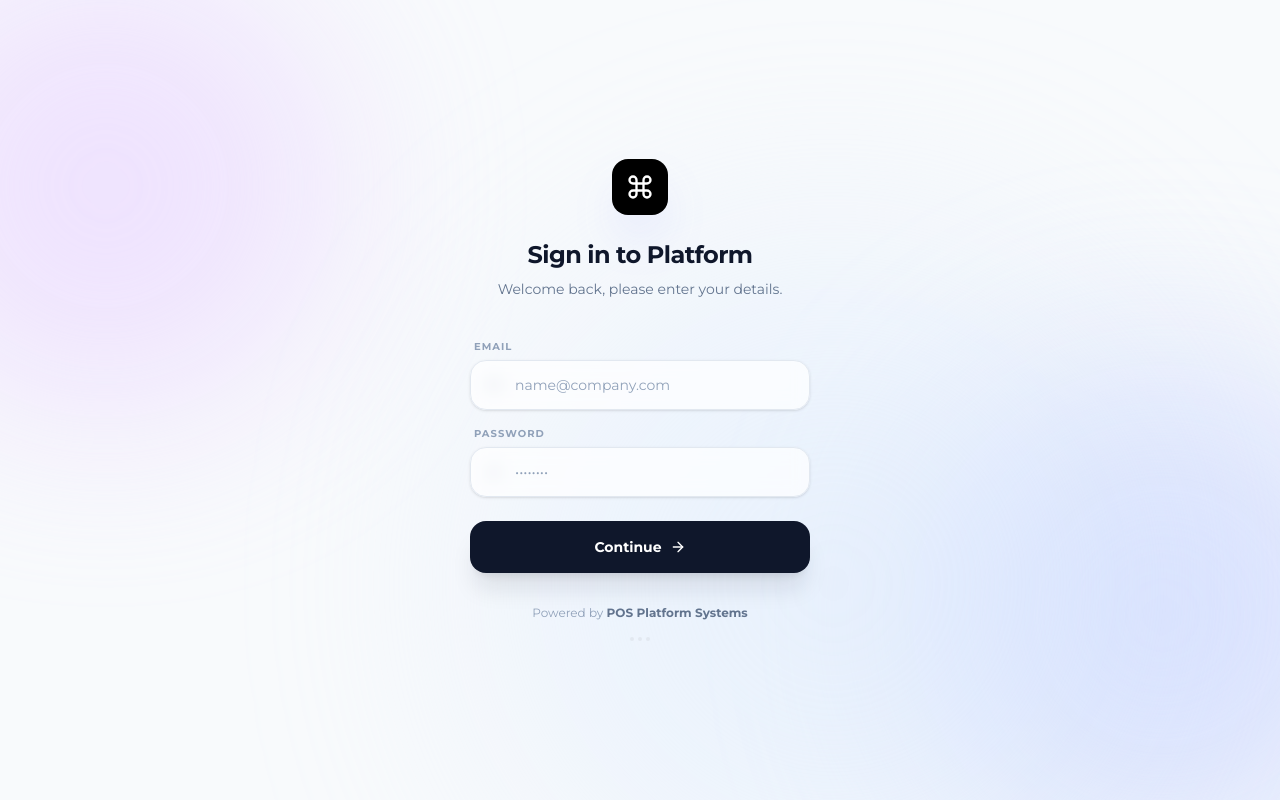
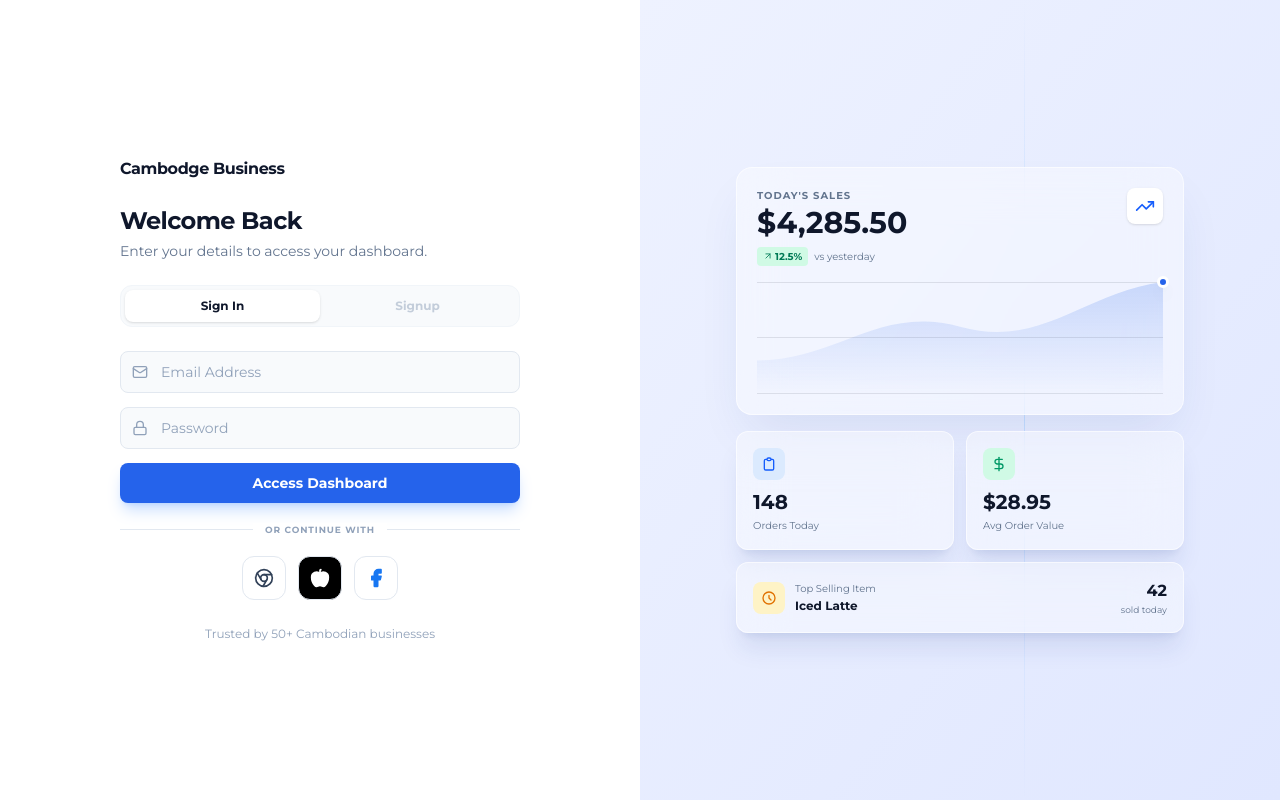
Before and after one commit to SayVathanak/cafe-pos, a Vue app: page /login in a window 1280 px wide. Built offline with nearby package versions, Linux system fonts and the light colour scheme; a web font is replaced by a local one.

Commit message:
new login ui

```diff
--- a/src/views/LoginView.vue
+++ b/src/views/LoginView.vue
@@ -3,7 +3,10 @@ import { ref } from "vue";
 import { useRouter } from "vue-router";
 import { supabase } from "../services/supabase";
 import { useUserStore } from "../stores/userStore";
-import { Lock, Mail, Loader2, ArrowRight, Command } from "lucide-vue-next";
+import {
+  Loader2, Mail, Lock, CheckCircle2, ShieldCheck, Apple, Facebook, Chrome,
+  TrendingUp, ArrowUpRight, DollarSign
+} from "lucide-vue-next";
 
 const router = useRouter();
 const userStore = useUserStore();
@@ -12,6 +15,7 @@ const email = ref("");
 const password = ref("");
 const loading = ref(false);
 const errorMsg = ref("");
+const activeTab = ref("signin");
 
 const handleLogin = async () => {
   loading.value = true;
@@ -27,16 +31,10 @@ const handleLogin = async () => {
 
     await userStore.fetchUserProfile();
 
-    // Intelligent Routing based on Role
-    if (userStore.role === 'super_admin') {
-        router.push("/super-admin");
-    } else if (userStore.role === 'admin') {
-        router.push("/admin");
-    } else if (userStore.role === 'staff') {
-        router.push("/pos");
-    } else {
-      throw new Error("Access denied. No role assigned.");
-    }
+    if (userStore.role === 'super_admin') router.push("/super-admin");
+    else if (userStore.role === 'admin') router.push("/admin");
+    else if (userStore.role === 'staff') router.push("/pos");
+    else throw new Error("Access denied.");
 
   } catch (err) {
     errorMsg.value = err.message;
@@ -48,109 +46,275 @@ const handleLogin = async () => {
 </script>
 
 <template>
-  <div class="relative min-h-screen w-full flex items-center justify-center font-sans overflow-hidden bg-[#F8FAFC]">
+  <div class="min-h-screen w-full flex font-sans bg-white overflow-hidden">
 
-    <div class="absolute inset-0 z-0 overflow-hidden">
-        <div class="absolute top-[-10%] left-[-10%] w-125 h-125 bg-purple-200 rounded-full blur-[100px] opacity-60 animate-blob"></div>
-        <div class="absolute bottom-[-10%] right-[-10%] w-125 h-125 bg-indigo-200 rounded-full blur-[100px] opacity-60 animate-blob animation-delay-2000"></div>
-        <div class="absolute top-[40%] left-[40%] w-150 h-150 bg-blue-100 rounded-full blur-[120px] opacity-50 animate-blob animation-delay-4000"></div>
+    <div class="w-full lg:w-1/2 flex flex-col justify-center items-center px-6 py-8 md:px-10 lg:px-12 xl:px-16 relative z-20 bg-white safe-area-inset">
+
+      <div class="w-full max-w-100">
+
+        <div class="flex items-center justify-center lg:justify-start gap-2 mb-6">
+          <span class="font-bold text-base text-slate-900 tracking-tight">Cambodge Business</span>
         </div>
 
-    <div class="relative z-10 w-full max-w-105 p-8 md:p-10">
-
-      <div class="mb-10 text-center">
-        <div class="w-14 h-14 bg-black text-white rounded-2xl flex items-center justify-center mx-auto mb-6 shadow-2xl shadow-indigo-500/20 transform hover:scale-105 transition-transform duration-300">
-          <Command class="w-7 h-7" />
-        </div>
-        <h1 class="text-2xl font-bold tracking-tight text-slate-900">Sign in to Platform</h1>
-        <p class="text-slate-500 text-sm mt-2 font-medium">Welcome back, please enter your details.</p>
+        <div class="text-center lg:text-left mb-6">
+          <h1 class="text-2xl font-bold text-slate-900 tracking-tight">Welcome Back</h1>
+          <p class="text-slate-500 mt-1 text-sm">Enter your details to access your dashboard.</p>
         </div>
 
-      <form @submit.prevent="handleLogin" class="space-y-6">
-
-        <div v-if="errorMsg" class="bg-red-50 border border-red-100 rounded-xl p-4 flex items-start gap-3 animate-in fade-in slide-in-from-top-2">
-          <div class="bg-red-100 p-1 rounded-full shrink-0">
-             <span class="block w-1.5 h-1.5 bg-red-600 rounded-full"></span>
-          </div>
-          <p class="text-xs font-bold text-red-600 leading-relaxed">{{ errorMsg }}</p>
+        <div class="bg-slate-50 p-1 rounded-xl flex mb-6 border border-slate-100">
+          <button
+            @click="activeTab = 'signin'"
+            class="flex-1 py-2 text-xs font-bold rounded-lg transition-all"
+            :class="activeTab === 'signin' ? 'bg-white text-slate-900 shadow-sm' : 'text-slate-400 hover:text-slate-600'"
+          >
+            Sign In
+          </button>
+          <button
+            class="flex-1 py-2 text-xs font-bold rounded-lg text-slate-400 cursor-not-allowed opacity-50"
+          >
+            Signup
+          </button>
         </div>
 
-        <div class="space-y-4">
-          <div class="group">
-            <label class="block text-[10px] uppercase font-bold text-slate-400 tracking-widest mb-1.5 ml-1">Email</label>
-            <div class="relative transition-all duration-300 focus-within:scale-[1.01]">
-              <div class="absolute inset-y-0 left-0 pl-4 flex items-center pointer-events-none">
-                <Mail class="w-4 h-4 text-slate-400 group-focus-within:text-indigo-600 transition-colors" />
+        <form @submit.prevent="handleLogin" class="space-y-3.5">
+
+          <div v-if="errorMsg" class="bg-red-50 text-red-600 text-xs font-bold p-3 rounded-lg flex items-center gap-2 border border-red-100">
+            <ShieldCheck class="w-4 h-4 shrink-0" /> {{ errorMsg }}
+          </div>
+
+          <div class="relative group">
+            <div class="absolute inset-y-0 left-0 pl-3 flex items-center pointer-events-none">
+              <Mail class="w-4 h-4 text-slate-400 group-focus-within:text-[#2563EB] transition-colors" />
             </div>
             <input
               v-model="email"
               type="email"
               required
-                placeholder="name@company.com"
-                class="w-full bg-white/70 backdrop-blur-sm border border-slate-200 rounded-2xl py-3.5 pl-11 pr-4 text-sm font-medium text-slate-900 shadow-sm outline-none focus:ring-2 focus:ring-indigo-500/10 focus:border-indigo-500 transition-all placeholder:text-slate-400 placeholder:font-normal"
+              class="w-full bg-slate-50 border border-slate-200 rounded-lg py-2.5 pl-10 pr-10 text-sm font-medium text-slate-900 focus:bg-white focus:ring-2 focus:ring-blue-500/20 focus:border-[#2563EB] outline-none transition-all placeholder:text-slate-400"
+              placeholder="Email Address"
             />
+            <div v-if="email.includes('@')" class="absolute inset-y-0 right-0 pr-3 flex items-center pointer-events-none animate-in fade-in zoom-in">
+              <CheckCircle2 class="w-4 h-4 text-emerald-500" />
             </div>
           </div>
 
-          <div class="group">
-            <label class="block text-[10px] uppercase font-bold text-slate-400 tracking-widest mb-1.5 ml-1">Password</label>
-            <div class="relative transition-all duration-300 focus-within:scale-[1.01]">
-              <div class="absolute inset-y-0 left-0 pl-4 flex items-center pointer-events-none">
-                <Lock class="w-4 h-4 text-slate-400 group-focus-within:text-indigo-600 transition-colors" />
+          <div class="relative group">
+            <div class="absolute inset-y-0 left-0 pl-3 flex items-center pointer-events-none">
+              <Lock class="w-4 h-4 text-slate-400 group-focus-within:text-[#2563EB] transition-colors" />
             </div>
             <input
               v-model="password"
               type="password"
               required
-                placeholder="••••••••"
-                class="w-full bg-white/70 backdrop-blur-sm border border-slate-200 rounded-2xl py-3.5 pl-11 pr-4 text-sm font-medium text-slate-900 shadow-sm outline-none focus:ring-2 focus:ring-indigo-500/10 focus:border-indigo-500 transition-all placeholder:text-slate-400 placeholder:font-normal"
+              class="w-full bg-slate-50 border border-slate-200 rounded-lg py-2.5 pl-10 pr-4 text-sm font-medium text-slate-900 focus:bg-white focus:ring-2 focus:ring-blue-500/20 focus:border-[#2563EB] outline-none transition-all placeholder:text-slate-400"
+              placeholder="Password"
             />
-            </div>
-          </div>
           </div>
 
           <button
             type="submit"
             :disabled="loading"
-          class="w-full bg-slate-900 text-white py-4 rounded-2xl font-bold text-sm shadow-xl shadow-slate-900/10 hover:bg-black hover:shadow-2xl hover:shadow-slate-900/20 active:scale-[0.98] disabled:opacity-70 disabled:cursor-not-allowed transition-all duration-200 flex items-center justify-center gap-2 group"
+            class="w-full bg-[#2563EB] hover:bg-[#1d4ed8] text-white py-2.5 rounded-lg font-bold text-sm transition-all flex items-center justify-center gap-2 shadow-lg shadow-blue-500/25 active:scale-[0.98]"
           >
-          <Loader2 v-if="loading" class="w-5 h-5 animate-spin text-white/80" />
-          <span v-else>Continue</span>
-          <ArrowRight v-if="!loading" class="w-4 h-4 group-hover:translate-x-0.5 transition-transform" />
+            <Loader2 v-if="loading" class="w-4 h-4 animate-spin" />
+            <span v-else>Access Dashboard</span>
           </button>
-
         </form>
 
-      <div class="mt-8 text-center space-y-4">
-        <p class="text-xs text-slate-400">
-          Powered by <span class="font-bold text-slate-500">POS Platform Systems</span>
-        </p>
-        <div class="flex justify-center gap-1">
-            <div class="w-1 h-1 rounded-full bg-slate-200"></div>
-            <div class="w-1 h-1 rounded-full bg-slate-200"></div>
-            <div class="w-1 h-1 rounded-full bg-slate-200"></div>
+        <div class="relative my-5">
+          <div class="absolute inset-0 flex items-center">
+            <div class="w-full border-t border-slate-200"></div>
+          </div>
+          <div class="relative flex justify-center text-[9px] font-bold uppercase tracking-widest">
+            <span class="bg-white px-3 text-slate-400">Or Continue With</span>
           </div>
         </div>
+
+        <div class="flex justify-center gap-3">
+          <button class="w-11 h-11 rounded-xl border border-slate-200 flex items-center justify-center hover:bg-slate-50 hover:border-slate-300 transition-all">
+            <Chrome class="w-5 h-5 text-slate-700" />
+          </button>
+          <button class="w-11 h-11 rounded-xl border border-slate-200 flex items-center justify-center bg-black hover:bg-slate-800 transition-all text-white">
+            <Apple class="w-5 h-5 fill-current" />
+          </button>
+          <button class="w-11 h-11 rounded-xl border border-slate-200 flex items-center justify-center hover:bg-blue-50 hover:border-blue-200 transition-all text-[#1877F2]">
+            <Facebook class="w-5 h-5 fill-current" />
+          </button>
+        </div>
+
+        <p class="text-center text-xs text-slate-400 mt-6 leading-relaxed max-w-xs mx-auto">
+          Trusted by 50+ Cambodian businesses
+        </p>
+
+      </div>
+    </div>
+
+    <div class="hidden lg:flex w-1/2 bg-linear-to-br from-[#EEF2FF] to-[#E0E7FF] relative overflow-hidden items-center justify-center p-6 xl:p-8">
+
+      <div class="absolute inset-0 opacity-40">
+        <div class="absolute top-0 left-[20%] w-px h-full bg-linear-to-b from-transparent via-blue-300 to-transparent animate-rain"></div>
+        <div class="absolute top-0 left-[60%] w-px h-full bg-linear-to-b from-transparent via-blue-300 to-transparent animate-rain delay-700"></div>
+      </div>
+
+      <div class="relative z-10 w-full max-w-md space-y-4">
+
+        <!-- Main Revenue Card -->
+        <div class="bg-white/40 backdrop-blur-xl border border-white/60 p-5 rounded-2xl shadow-2xl shadow-blue-900/10">
+
+          <div class="flex justify-between items-start mb-4">
+            <div>
+              <p class="text-[10px] font-bold text-slate-500 uppercase tracking-widest mb-0.5">Today's Sales</p>
+              <h2 class="text-2xl xl:text-3xl font-bold text-slate-900">$4,285.50</h2>
+              <div class="flex items-center gap-1.5 mt-1.5">
+                <div class="bg-emerald-100 px-1.5 py-0.5 rounded text-emerald-700 text-[10px] font-bold flex items-center gap-0.5">
+                  <ArrowUpRight class="w-2.5 h-2.5" /> 12.5%
+                </div>
+                <span class="text-[10px] text-slate-500">vs yesterday</span>
+              </div>
+            </div>
+            <div class="bg-white p-2 rounded-lg shadow-sm text-blue-600">
+              <TrendingUp class="w-5 h-5" />
+            </div>
+          </div>
+
+          <div class="relative h-28 w-full">
+            <div class="absolute inset-0 flex flex-col justify-between opacity-10">
+              <div class="w-full h-px bg-slate-900"></div>
+              <div class="w-full h-px bg-slate-900"></div>
+              <div class="w-full h-px bg-slate-900"></div>
+            </div>
+
+            <svg class="w-full h-full overflow-visible" viewBox="0 0 100 50" preserveAspectRatio="none">
+              <path d="M0,50 L0,35 C20,35 30,10 50,20 S80,5 100,0 L100,50 Z" fill="url(#blueGradient)" opacity="0.2" />
+              <path d="M0,35 C20,35 30,10 50,20 S80,5 100,0" fill="none" stroke="#2563EB" stroke-width="3" stroke-linecap="round" vector-effect="non-scaling-stroke" class="animate-draw" />
+              <defs>
+                <linearGradient id="blueGradient" x1="0%" y1="0%" x2="0%" y2="100%">
+                  <stop offset="0%" stop-color="#2563EB" stop-opacity="1" />
+                  <stop offset="100%" stop-color="#2563EB" stop-opacity="0" />
+                </linearGradient>
+              </defs>
+            </svg>
+
+            <div class="absolute top-[0%] right-[0%] translate-x-1/2 -translate-y-1/2">
+               <div class="w-3 h-3 bg-[#2563EB] rounded-full border-[3px] border-white shadow-lg"></div>
+            </div>
+          </div>
+
+        </div>
+
+        <!-- Stats Grid -->
+        <div class="grid grid-cols-2 gap-3">
+
+          <!-- Orders Today -->
+          <div class="bg-white/40 backdrop-blur-xl border border-white/60 p-4 rounded-xl shadow-xl shadow-blue-900/10 animate-float">
+            <div class="flex items-center gap-2 mb-2">
+              <div class="w-8 h-8 bg-blue-100 rounded-lg flex items-center justify-center text-blue-600">
+                <svg class="w-4 h-4" fill="none" stroke="currentColor" viewBox="0 0 24 24">
+                  <path stroke-linecap="round" stroke-linejoin="round" stroke-width="2" d="M9 5H7a2 2 0 00-2 2v12a2 2 0 002 2h10a2 2 0 002-2V7a2 2 0 00-2-2h-2M9 5a2 2 0 002 2h2a2 2 0 002-2M9 5a2 2 0 012-2h2a2 2 0 012 2"/>
+                </svg>
+              </div>
+            </div>
+            <div class="text-xl font-bold text-slate-900">148</div>
+            <div class="text-[10px] font-medium text-slate-500 mt-0.5">Orders Today</div>
+          </div>
+
+          <!-- Average Order -->
+          <div class="bg-white/40 backdrop-blur-xl border border-white/60 p-4 rounded-xl shadow-xl shadow-blue-900/10 animate-float delay-200">
+            <div class="flex items-center gap-2 mb-2">
+              <div class="w-8 h-8 bg-emerald-100 rounded-lg flex items-center justify-center text-emerald-600">
+                <DollarSign class="w-4 h-4" />
+              </div>
+            </div>
+            <div class="text-xl font-bold text-slate-900">$28.95</div>
+            <div class="text-[10px] font-medium text-slate-500 mt-0.5">Avg Order Value</div>
+          </div>
+
+          <!-- Top Item -->
+          <div class="bg-white/40 backdrop-blur-xl border border-white/60 p-4 rounded-xl shadow-xl shadow-blue-900/10 animate-float delay-400 col-span-2">
+            <div class="flex items-center justify-between">
+              <div class="flex items-center gap-2.5">
+                <div class="w-8 h-8 bg-amber-100 rounded-lg flex items-center justify-center text-amber-600">
+                  <svg class="w-4 h-4" fill="none" stroke="currentColor" viewBox="0 0 24 24">
+                    <path stroke-linecap="round" stroke-linejoin="round" stroke-width="2" d="M12 8v4l3 3m6-3a9 9 0 11-18 0 9 9 0 0118 0z"/>
+                  </svg>
+                </div>
+                <div>
+                  <div class="text-[10px] font-medium text-slate-500">Top Selling Item</div>
+                  <div class="text-xs font-bold text-slate-900 mt-0.5">Iced Latte</div>
+                </div>
+              </div>
+              <div class="text-right">
+                <div class="text-base font-bold text-slate-900">42</div>
+                <div class="text-[9px] text-slate-500">sold today</div>
+              </div>
+            </div>
+          </div>
+
+        </div>
+
+      </div>
+
     </div>
 
   </div>
 </template>
 
 <style scoped>
-/* Keyframes for the background blob animation */
-@keyframes blob {
-  0% { transform: translate(0px, 0px) scale(1); }
-  33% { transform: translate(30px, -50px) scale(1.1); }
-  66% { transform: translate(-20px, 20px) scale(0.9); }
-  100% { transform: translate(0px, 0px) scale(1); }
+/* Rain Animation */
+@keyframes rain {
+  0% { transform: translateY(-100%); }
+  100% { transform: translateY(100%); }
 }
-.animate-blob {
-  animation: blob 7s infinite;
+.animate-rain { animation: rain 8s linear infinite; }
+
+/* Float Animation */
+@keyframes float {
+  0%, 100% { transform: translateY(0); }
+  50% { transform: translateY(-10px); }
 }
-.animation-delay-2000 {
-  animation-delay: 2s;
+.animate-float { animation: float 6s ease-in-out infinite; }
+.delay-100 { animation-delay: 1s; }
+.delay-200 { animation-delay: 2s; }
+.delay-400 { animation-delay: 4s; }
+.delay-700 { animation-delay: 3s; }
+
+/* Draw Line Animation */
+@keyframes draw {
+  from { stroke-dashoffset: 1000; }
+  to { stroke-dashoffset: 0; }
 }
-.animation-delay-4000 {
-  animation-delay: 4s;
+.animate-draw {
+  stroke-dasharray: 1000;
+  stroke-dashoffset: 0;
+  animation: draw 2s ease-out forwards;
+}
+
+/* Safe Area Support */
+.safe-area-inset {
+  padding-left: max(1.5rem, env(safe-area-inset-left));
+  padding-right: max(1.5rem, env(safe-area-inset-right));
+  padding-top: max(2rem, env(safe-area-inset-top));
+  padding-bottom: max(2rem, env(safe-area-inset-bottom));
+}
+
+@media (min-width: 768px) {
+  .safe-area-inset {
+    padding-left: max(2.5rem, env(safe-area-inset-left));
+    padding-right: max(2.5rem, env(safe-area-inset-right));
+  }
+}
+
+@media (min-width: 1024px) {
+  .safe-area-inset {
+    padding-left: max(3rem, env(safe-area-inset-left));
+    padding-right: max(3rem, env(safe-area-inset-right));
+  }
+}
+
+@media (min-width: 1280px) {
+  .safe-area-inset {
+    padding-left: max(4rem, env(safe-area-inset-left));
+    padding-right: max(4rem, env(safe-area-inset-right));
+  }
 }
 </style>
```
Lines whose indentation alone changed are shown as unchanged.
